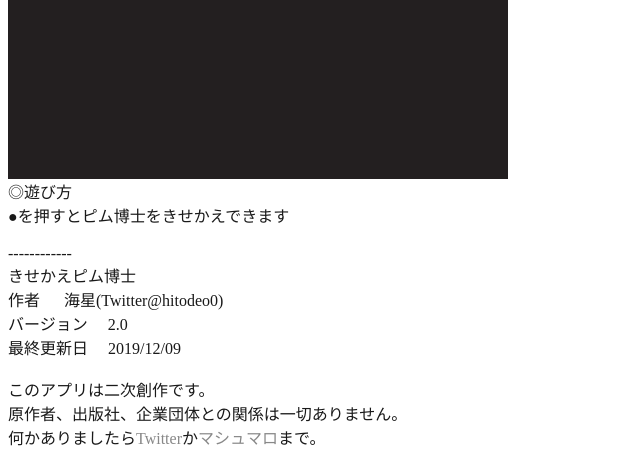
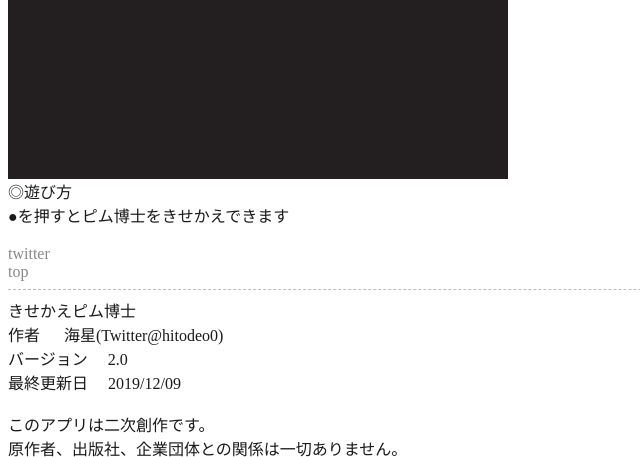
Before and after one commit to hitodeo0/kisekaedrpym, a plain HTML site: page index.html in a window 1280 px wide. Shown: the part 429-886 px from the top of the page, without its empty margins (0-640 px from the left). Drawn offline with Linux system fonts and the light colour scheme; no server answers.

Commit message:
リンク改修

```diff
--- a/index.html
+++ b/index.html
@@ -8,7 +8,6 @@
     <script src="Build/UnityLoader.js"></script>
     <script>
         UnityLoader.instantiate("unityContainer", "Build/kisekaepym1.0.json");
-
     </script>
     <link rel="stylesheet" href="style.css">
 </head>
@@ -18,7 +17,9 @@
     ◎遊び方<br>
     ●を押すとピム博士をきせかえできます<br>
     <br>
-    ------------<br>
+    <div><a href="https://twitter.com/hitodeo0" target="_blank">twitter</a><br>
+        <a href="https://hitodeo0.github.io/shinkai11000m/" target="_blank">top</a></div>
+    <hr>
     きせかえピム博士<br>
     作者 　 海星(Twitter@hitodeo0)<br>
     バージョン　 2.0<br>
@@ -26,8 +27,6 @@
     <br>
     このアプリは二次創作です。<br>
     原作者、出版社、企業団体との関係は一切ありません。<br>
-    何かありましたら<a href="https://twitter.com/hitodeo0/">Twitter</a>か<a href="https://t.co/NqLBVEU0AK">マシュマロ</a>まで。<br>
-    <br>
     <br>
     <font size="2">
         <font color=#c1c1c1>
--- a/style.css
+++ b/style.css
@@ -20,3 +20,8 @@ a {
     color: #888888;
     text-decoration: none;
 }
+
+hr {
+    border: none;
+    border-top: 1px dashed #bbb;
+}
```
